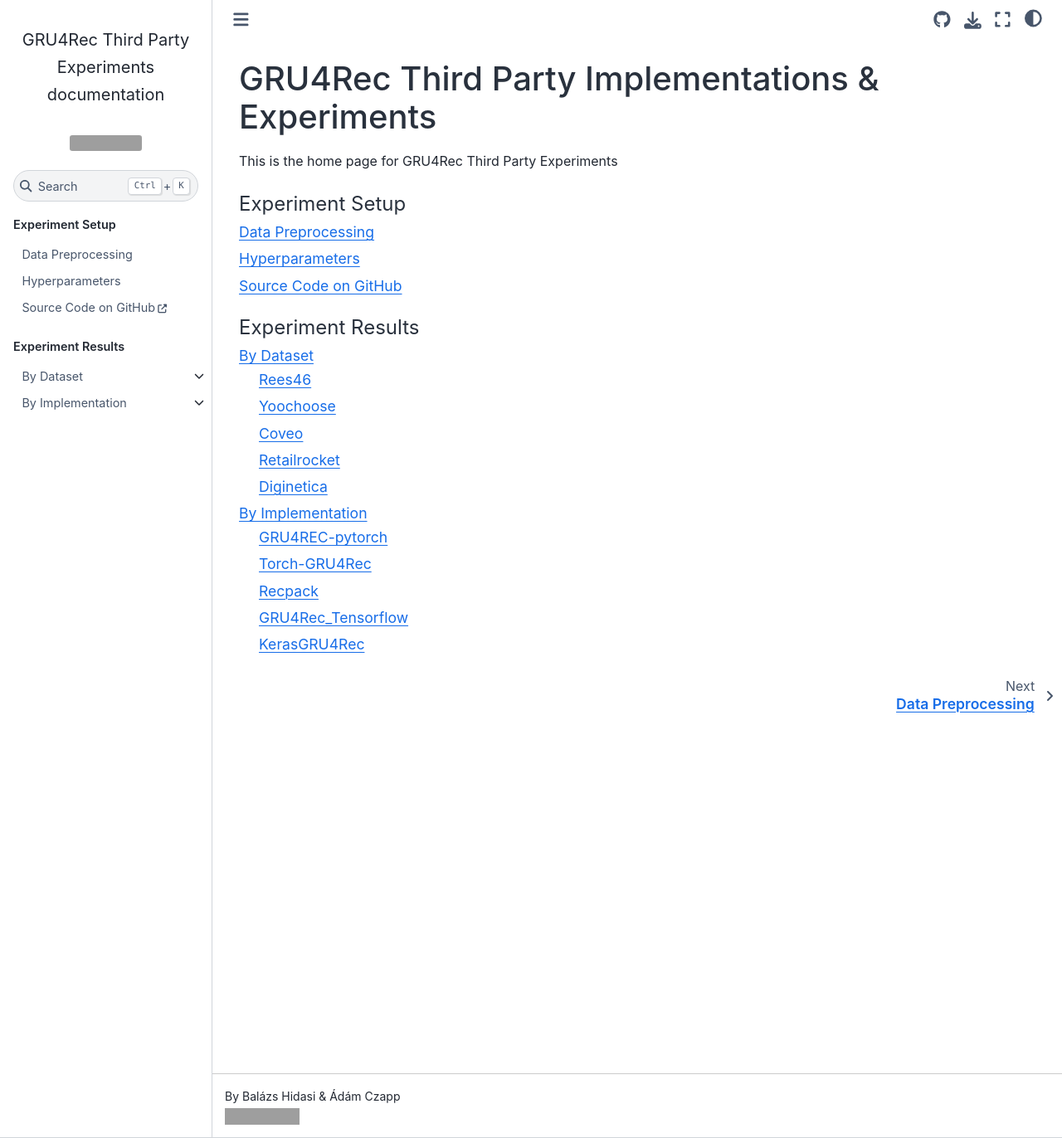
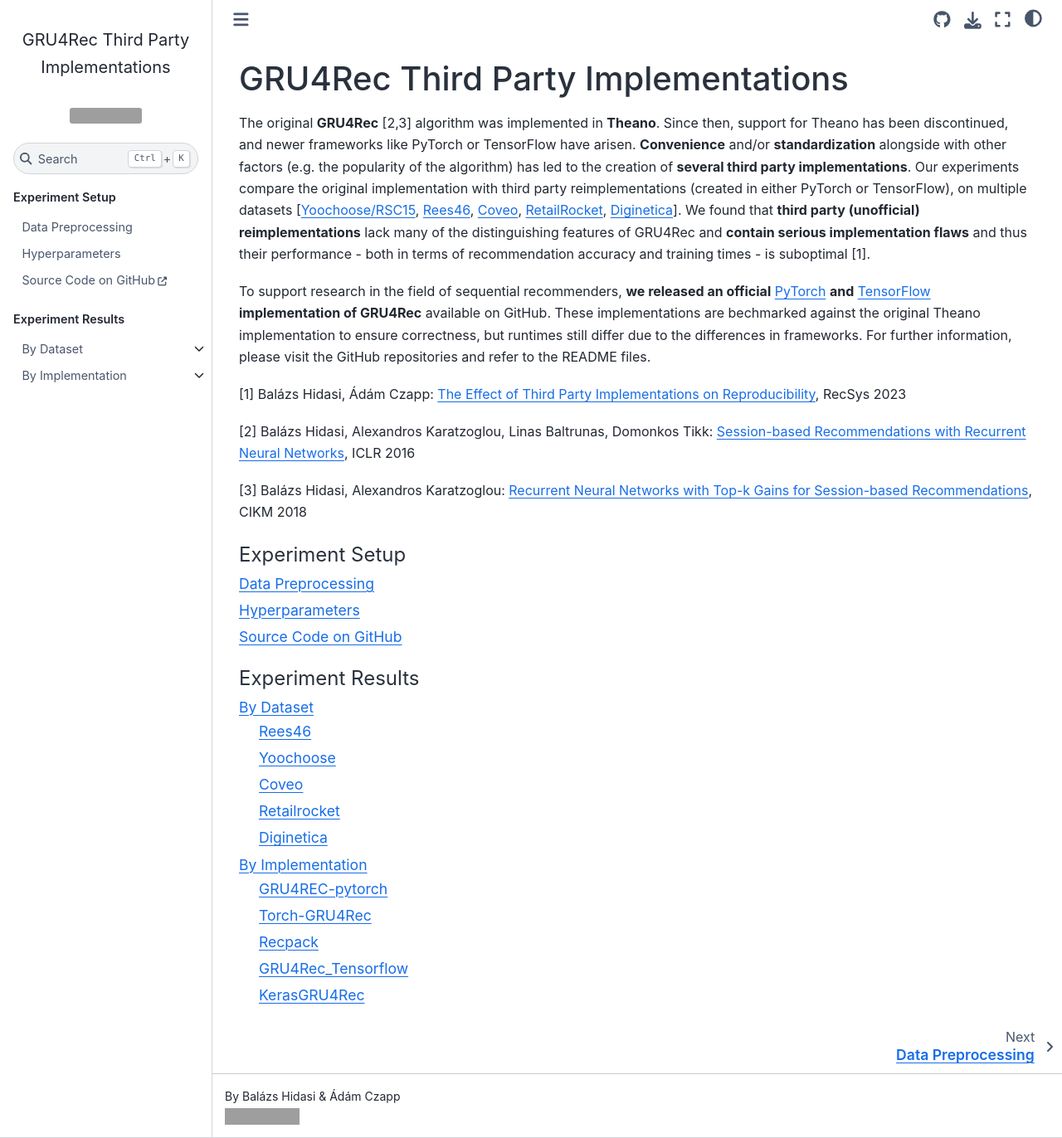
Before and after one commit to hidasib/gru4rec_third_party_comparison, a Sphinx documentation site: the page built from docs/index.rst, in a window 1280 px wide and 1372 px high. Shown: the whole window at 83% size. Built offline with Sphinx 7.4.7 and the Sphinx Book theme 1.1.4, drawn with Linux system fonts in a browser that asks for light colours; grey boxes are pictures that could not be loaded.

Commit message:
added extra description to index page changed footer Twitter icon to X icon

```diff
--- a/docs/_templates/extra-footer.html
+++ b/docs/_templates/extra-footer.html
@@ -1,5 +1,5 @@
 <div class="footer-flex">
-    <a class="footer-banner" href="https://twitter.com/balazshidasi", target="_blank">
-        <img src="https://img.shields.io/static/v1?style=plastic&logo=twitter&label=Follow&message=@balazshidasi&labelColor=gray&color=lightgray" alt="Twitter Balázs Hidasi" >
+    <a class="footer-banner" href="https://x.com/balazshidasi", target="_blank">
+        <img src="https://img.shields.io/static/v1?style=plastic&logo=x&label=Follow&message=@balazshidasi&labelColor=gray&color=lightgray" alt="Follow Balázs Hidasi at X.com" >
     </a>
 </div>
--- a/docs/conf.py
+++ b/docs/conf.py
@@ -15,7 +15,8 @@
 sys.path.insert(0, str(Path(__file__).parent.parent))
 # -- Project information -----------------------------------------------------
 
-project = 'GRU4Rec Third Party Experiments'
+project = 'GRU4Rec Third Party Implementations'
+html_title = 'GRU4Rec Third Party Implementations'
 copyright = ''
 author = 'Balázs Hidasi & Ádám Czapp'
 
--- a/docs/index.rst
+++ b/docs/index.rst
@@ -1,7 +1,19 @@
-GRU4Rec Third Party Implementations & Experiments
+GRU4Rec Third Party Implementations
 ==================================================================
 
-This is the home page for GRU4Rec Third Party Experiments
+The original **GRU4Rec** [2,3] algorithm was implemented in **Theano**.
+Since then, support for Theano has been discontinued, and newer frameworks like PyTorch or TensorFlow have arisen.
+**Convenience** and/or **standardization** alongside with other factors (e.g. the popularity of the algorithm) has led to the creation of **several third party implementations**.
+Our experiments compare the original implementation with third party reimplementations (created in either PyTorch or TensorFlow), on multiple datasets [`Yoochoose/RSC15 <https://www.kaggle.com/datasets/chadgostopp/recsys-challenge-2015>`_, `Rees46 <https://www.kaggle.com/datasets/mkechinov/ecommerce-behavior-data-from-multi-category-store>`_, `Coveo <https://github.com/coveooss/shopper-intent-prediction-nature-2020>`_, `RetailRocket <https://www.kaggle.com/datasets/retailrocket/ecommerce-dataset>`_, `Diginetica <https://competitions.codalab.org/competitions/11161#learn_the_details-data2>`_].
+We found that **third party (unofficial) reimplementations** lack many of the distinguishing features of GRU4Rec and **contain serious implementation flaws** and thus their performance - both in terms of recommendation accuracy and training times - is suboptimal [1].
+
+To support research in the field of sequential recommenders, **we released an official** `PyTorch <https://github.com/hidasib/GRU4Rec_PyTorch_Official>`_ **and** `TensorFlow <https://github.com/hidasib/GRU4Rec_Tensorflow_Official>`_ **implementation of GRU4Rec** available on GitHub. These implementations are bechmarked against the original Theano implementation to ensure correctness, but runtimes still differ due to the differences in frameworks. For further information, please visit the GitHub repositories and refer to the README files.
+
+[1] Balázs Hidasi, Ádám Czapp: `The Effect of Third Party Implementations on Reproducibility <https://arxiv.org/abs/2307.14956>`_, RecSys 2023
+
+[2] Balázs Hidasi, Alexandros Karatzoglou, Linas Baltrunas, Domonkos Tikk: `Session-based Recommendations with Recurrent Neural Networks <https://arxiv.org/abs/1511.06939>`_, ICLR 2016
+
+[3] Balázs Hidasi, Alexandros Karatzoglou: `Recurrent Neural Networks with Top-k Gains for Session-based Recommendations <https://arxiv.org/abs/1706.03847>`_, CIKM 2018
 
 .. toctree::
    :caption: Experiment Setup
```
